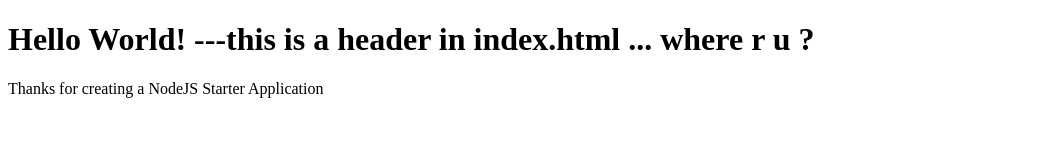
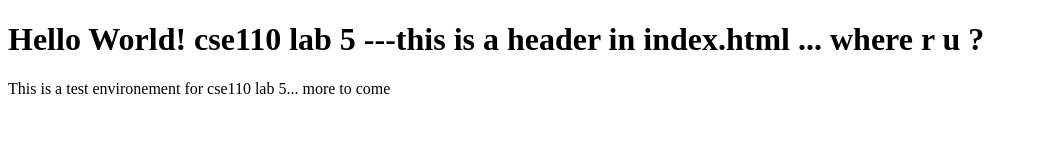
Before and after one commit to padraigUCSD/cse110-lab5, a website: page index.html in a window 1280 px wide. Shown: the whole page, without its empty margins (0-1038 px from the left). Drawn offline with Linux system fonts and the light colour scheme.

Commit message:
Update index.html

```diff
--- a/index.html
+++ b/index.html
@@ -7,8 +7,8 @@
   </head>
 
   <body>
-    <h1 id="message">Hello World! ---this is a header in index.html ... where r u ? </h1>
-          <p class='description'></p> Thanks for creating a <span class = "blue">NodeJS Starter Application</span>
+    <h1 id="message">Hello World! cse110 lab 5 ---this is a header in index.html ... where r u ? </h1>
+          <p class='description'>This is a test environement for cse110 lab 5... more to come</span>
   </body>
 
 </html>
```
